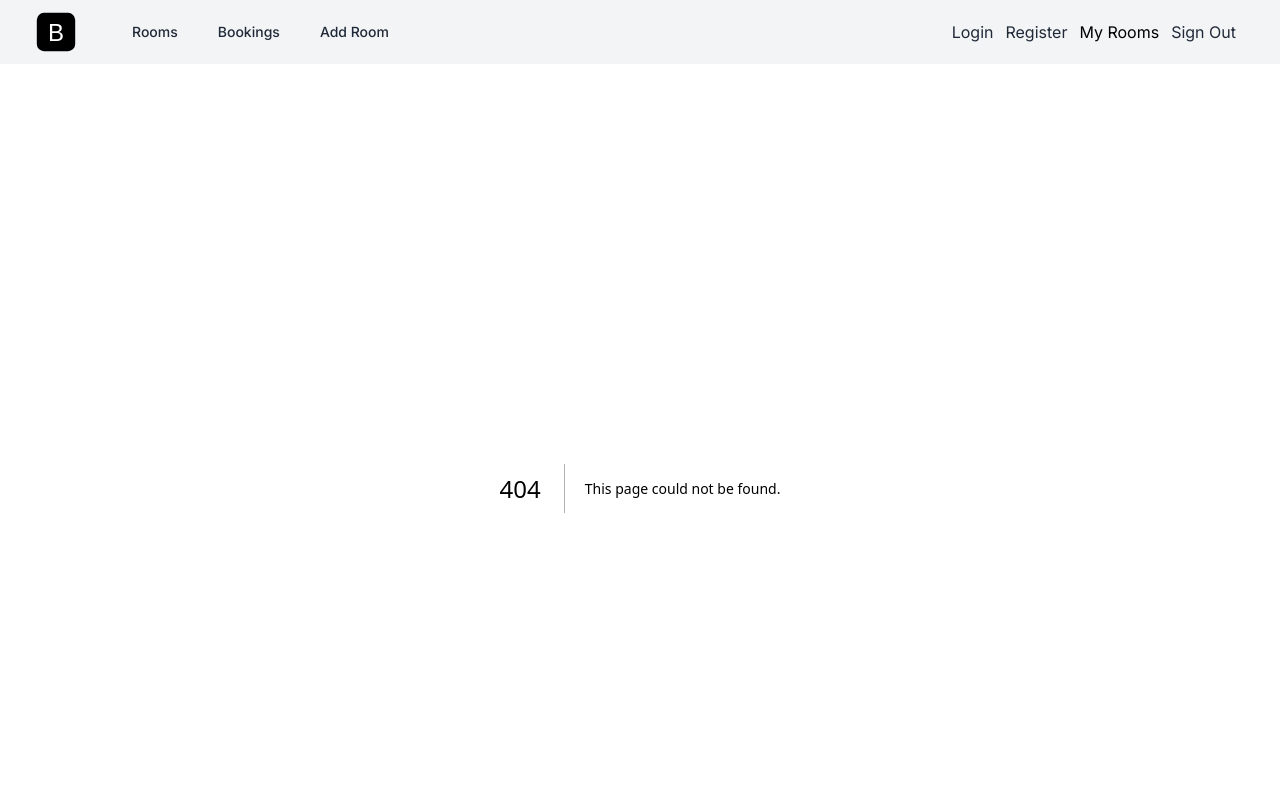
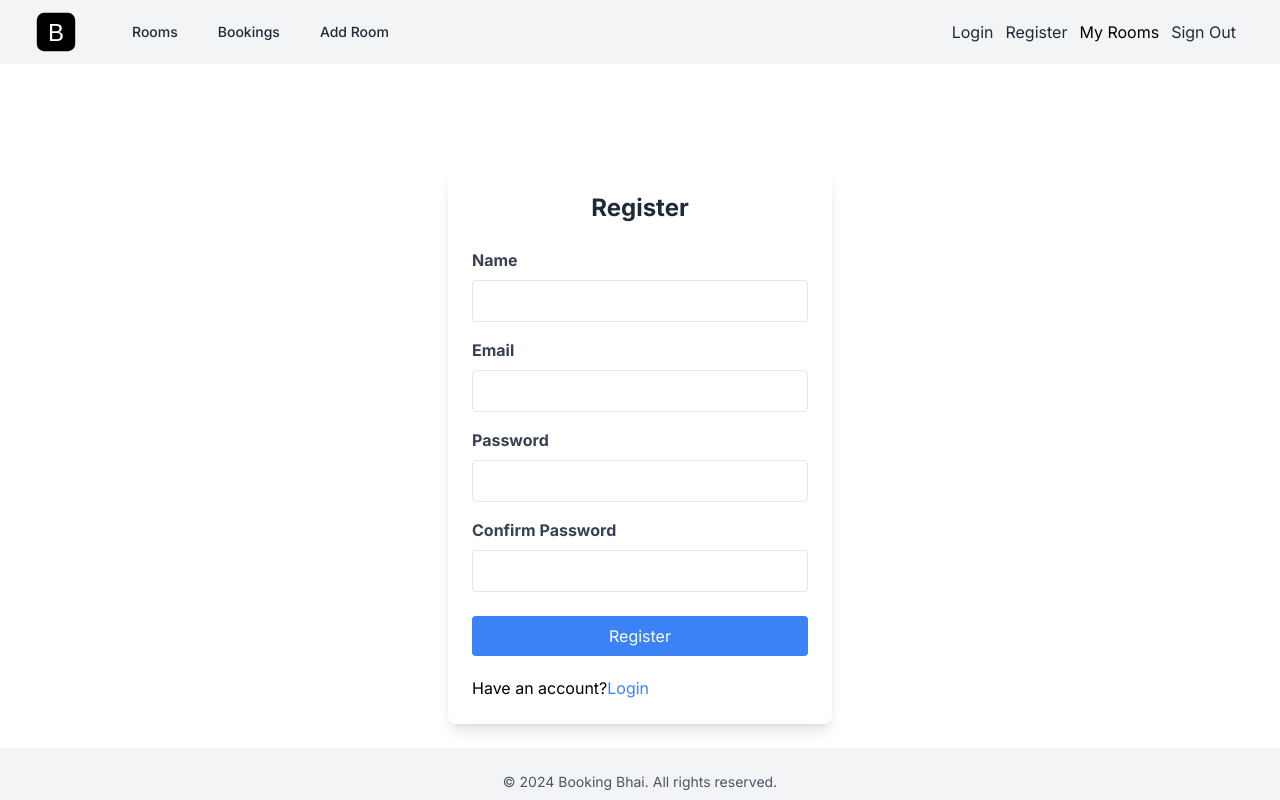
Before and after one commit to hasanrahman55/booking-bhai, a Next.js app: page /register in a window 1280 px wide. Before the commit this address had no page. Shown: the top 800 px of the page. Built offline with nearby package versions, Linux system fonts and the light colour scheme.

Commit message:
login and register page ui

```diff
--- /dev/null
+++ b/app/login/page.tsx
@@ -0,0 +1,66 @@
+import Link from "next/link";
+import React from "react";
+
+function page() {
+  return (
+    <div className="flex items-center justify-center">
+      <div className="bg-white shadow-lg rounded-lg p-6 w-full max-w-sm mt-20">
+        <form>
+          <h2 className="text-2xl font-bold text-center text-gray-800 mb-6">
+            Login
+          </h2>
+
+          <div className="mb-4">
+            <label
+              htmlFor="email"
+              className="block text-gray-700 font-bold mb-2"
+            >
+              Email
+            </label>
+            <input
+              type="email"
+              id="email"
+              name="email"
+              className="border rounded w-full py-2 px-3"
+              required
+            />
+          </div>
+
+          <div className="mb-6">
+            <label
+              htmlFor="password"
+              className="block text-gray-700 font-bold mb-2"
+            >
+              Password
+            </label>
+            <input
+              type="password"
+              id="password"
+              name="password"
+              className="border rounded w-full py-2 px-3"
+              required
+            />
+          </div>
+
+          <div className="flex flex-col gap-5">
+            <button
+              type="submit"
+              className="bg-blue-500 text-white px-4 py-2 rounded hover:bg-blue-700"
+            >
+              Login
+            </button>
+
+            <p>
+              No account?
+              <Link href="register" className="text-blue-500">
+                Register
+              </Link>
+            </p>
+          </div>
+        </form>
+      </div>
+    </div>
+  );
+}
+
+export default page;
--- /dev/null
+++ b/app/register/page.tsx
@@ -0,0 +1,98 @@
+import Link from "next/link";
+import React from "react";
+
+function page() {
+  return (
+    <div className="flex items-center justify-center">
+      <div className="bg-white shadow-lg rounded-lg p-6 w-full max-w-sm mt-20">
+        <form>
+          <h2 className="text-2xl font-bold text-center text-gray-800 mb-6">
+            Register
+          </h2>
+
+          <div className="mb-4">
+            <label
+              htmlFor="name"
+              className="block text-gray-700 font-bold mb-2"
+            >
+              Name
+            </label>
+            <input
+              type="text"
+              id="name"
+              name="name"
+              className="border rounded w-full py-2 px-3"
+              required
+            />
+          </div>
+
+          <div className="mb-4">
+            <label
+              htmlFor="email"
+              className="block text-gray-700 font-bold mb-2"
+            >
+              Email
+            </label>
+            <input
+              type="email"
+              id="email"
+              name="email"
+              className="border rounded w-full py-2 px-3"
+              required
+            />
+          </div>
+
+          <div className="mb-4">
+            <label
+              htmlFor="password"
+              className="block text-gray-700 font-bold mb-2"
+            >
+              Password
+            </label>
+            <input
+              type="password"
+              id="password"
+              name="password"
+              className="border rounded w-full py-2 px-3"
+              required
+            />
+          </div>
+
+          <div className="mb-6">
+            <label
+              htmlFor="confirm-password"
+              className="block text-gray-700 font-bold mb-2"
+            >
+              Confirm Password
+            </label>
+            <input
+              type="password"
+              id="confirm-password"
+              name="confirm-password"
+              className="border rounded w-full py-2 px-3"
+              required
+            />
+          </div>
+
+          <div className="flex flex-col gap-5">
+            <button
+              type="submit"
+              className="bg-blue-500 text-white px-4 py-2 rounded hover:bg-blue-700"
+            >
+              Register
+            </button>
+
+            <p>
+              Have an account?
+              <Link href="login" className="text-blue-500">
+                Login
+              </Link>
+            </p>
+          </div>
+        </form>
+      </div>
+    </div>
+  );
+}
+
+export default page;
--- a/components/Header.tsx
+++ b/components/Header.tsx
@@ -26,14 +26,14 @@
                     Rooms
                   </Link>
                   {/* <!-- Logged In Only --> */}
-                  <a
-                    href="/bookings.html"
+                  <Link
+                    href="/bookings"
                     className="rounded-md px-3 py-2 text-sm font-medium text-gray-800 hover:bg-gray-700 hover:text-white"
                   >
                     Bookings
-                  </a>
+                  </Link>
                   <a
-                    href="/add-room.html"
+                    href="/room/add"
                     className="rounded-md px-3 py-2 text-sm font-medium text-gray-800 hover:bg-gray-700 hover:text-white"
                   >
                     Add Room
@@ -45,27 +45,27 @@
             <div className="ml-auto">
               <div className="ml-4 flex items-center md:ml-6">
                 {/* <!-- Logged Out Only --> */}
-                <a
-                  href="login.html"
+                <Link
+                  href="login"
                   className="mr-3 text-gray-800 hover:text-gray-600"
                 >
                   <i className="fa fa-sign-in"></i> Login
-                </a>
-                <a
-                  href="register.html"
+                </Link>
+                <Link
+                  href="register"
                   className="mr-3 text-gray-800 hover:text-gray-600"
                 >
                   <i className="fa fa-user"></i> Register
-                </a>
-                <a href="my-rooms.html">
+                </Link>
+                <Link href="room/my">
                   <i className="fa fa-building"></i> My Rooms
-                </a>
-                <a
-                  href="login.html"
+                </Link>
+                <Link
+                  href="login"
                   className="mx-3 text-gray-800 hover:text-gray-600"
                 >
                   <i className="fa fa-sign-out"></i> Sign Out
-                </a>
+                </Link>
               </div>
             </div>
           </div>
@@ -81,18 +81,18 @@
               Rooms
             </Link>
             {/* <!-- Logged In Only --> */}
-            <a
-              href="/bookings.html"
+            <Link
+              href="/bookings"
               className="block rounded-md px-3 py-2 text-base font-medium text-gray-800 hover:bg-gray-700 hover:text-white"
             >
               Bookings
-            </a>
-            <a
-              href="/add-room.html"
+            </Link>
+            <Link
+              href="/room/add"
               className="block rounded-md px-3 py-2 text-base font-medium text-gray-800 hover:bg-gray-700 hover:text-white"
             >
               Add Room
-            </a>
+            </Link>
           </div>
         </div>
       </header>
```
